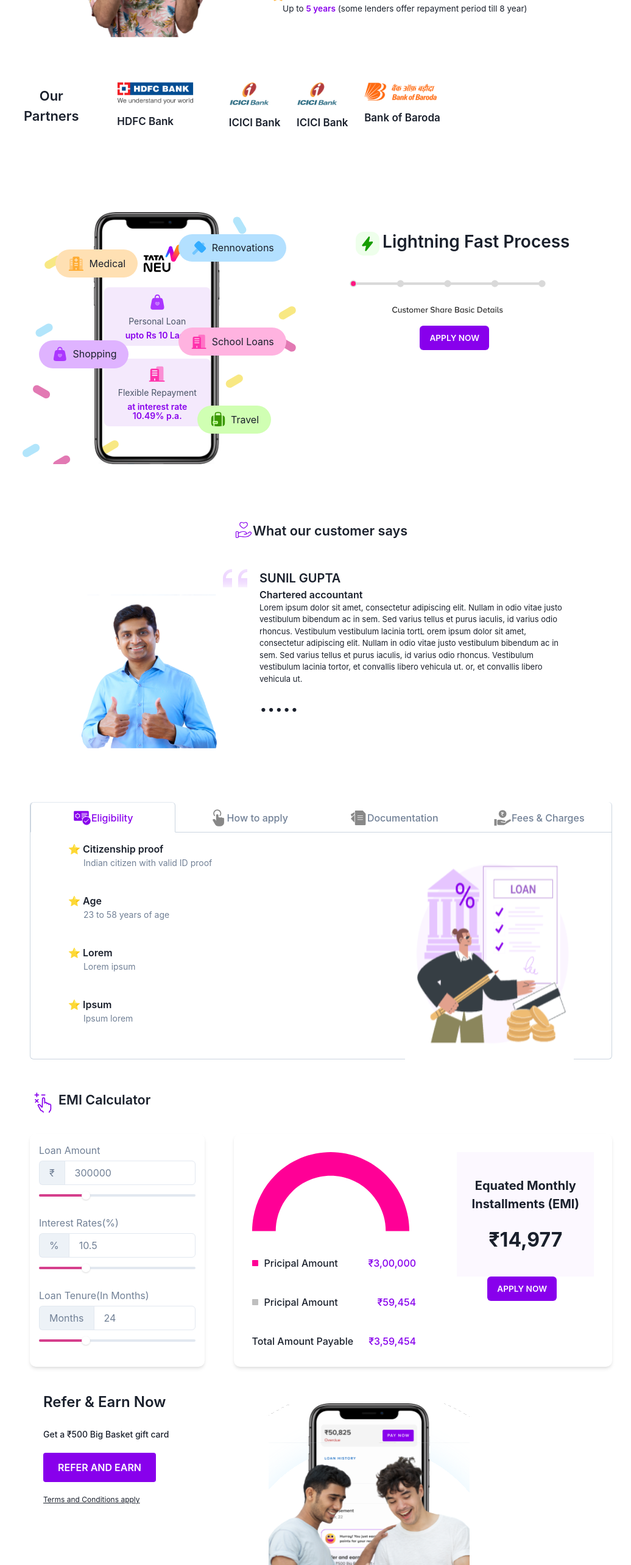
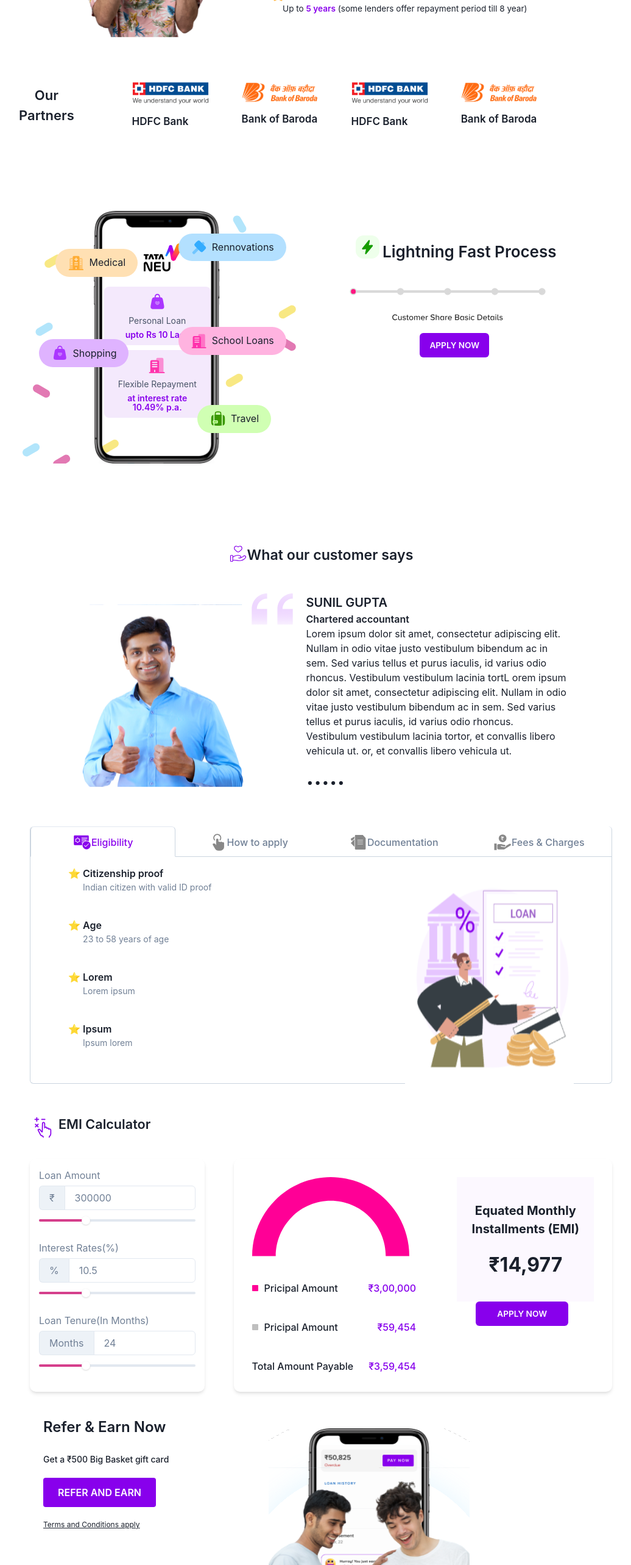
Before and after one commit to chandrakalaM08/figma_assignment, a React (Create React App) app: page / in a window 1280 px wide. Shown: the part 800-3366 px from the top of the page at 61% size, without its empty margins (113-1149 px from the left). Built offline with nearby package versions, Linux system fonts and the light colour scheme.

Commit message:
worked on small screen responsiveness

```diff
--- a/src/components/EMICalculator.jsx
+++ b/src/components/EMICalculator.jsx
@@ -58,8 +58,9 @@ const EMICalculator = () => {
                         </Slider>
                     </Box>
                 </Box>
-                <Flex w={{ base: "100%", md: "65%" }} shadow={'md'} p={'30px'} justifyContent={'space-between'} borderRadius={'10px'}>
-                    <Box w={'48%'} fontWeight={'500'}>
+                <Flex w={{ base: "100%", md: "65%" }}
+                    flexDirection={{ base: "column", lg: "row" }} shadow={'md'} p={'30px'} justifyContent={'space-between'} borderRadius={'10px'}>
+                    <Box w={{ base: "100%", lg: '48%' }} fontWeight={'500'}>
                         <Image src={ellipse} />
                         <Flex mt={'40px'} justifyContent={'space-between'}>
                             <Flex gap={'10px'} alignItems={'center'}>
@@ -80,17 +81,17 @@ const EMICalculator = () => {
                             <Text color={'#8800EC'} fontWeight={'500'}>₹3,59,454</Text>
                         </Flex>
                     </Box>
-                    <Box w={'40%'} position={'relative'}>
+                    <Flex w={{ base: "100%", lg: '40%' }} position={'relative'} flexDirection={"column"}  >
                         <Box bg={'#FCF8FF'} p={'40px 20px'} textAlign={'center'}>
                             <Text fontWeight={'bold'} mb={'25px'} fontSize={'20px'}>Equated Monthly Installments (EMI)</Text>
                             <Heading fontSize={"200%"}>₹14,977</Heading>
                         </Box>
 
                         <Flex justifyContent={"center"} w={"95%"} mb={"20px"}>
-                            <Button color={"white"} background={"var(--1, #8800EC)"} fontSize={"85%"}>APPLY NOW</Button>
+                            <Button color={"white"} background={"var(--1, #8800EC)"} fontSize={"85%"} padding={"0px 35px 0px 35px"}>APPLY NOW</Button>
 
                         </Flex>
-                    </Box>
+                    </Flex>
                 </Flex>
             </Flex>
         </div >
--- a/src/components/EligibilitySection.jsx
+++ b/src/components/EligibilitySection.jsx
@@ -54,16 +54,22 @@ const EligibilitySection = () => {
             margin: "40px auto"
         }}>
             <Tabs variant='enclosed'
+                display={{ base: "flex", lg: "block" }}
+                width={{ base: "120%", lg: "100%" }}
+                justifyContent={{ base: "flex-start" }}
                 borderLeft={"1px solid #CBD5E0"}
                 borderRight={"1px solid #CBD5E0"}
                 borderBottom={"1px solid #CBD5E0"}
                 borderRadius={"6px"}>
-                <TabList display={"flex"}
-                    alignItems={"center"}
+                <TabList display={{ base: "flex" }} flexDirection={{ base: "column", lg: "row" }}
                 >
                     {tabsData.map((tab, index) => {
-                        return <Tab w={"50%"} paddingTop={"10px"}
+                        return <Tab w={{ base: "90%", lg: "60%" }} paddingTop={"10px"}
                             fontWeight={"500"}
+                            textDecoration={{
+                                base: selectedTab === index ? 'underline' : 'none',
+                                lg: "none"
+                            }}
                             color={selectedTab === index ? 'var(--1, #8800EC)' : 'gray.500'} // Change color here
                             onClick={() => setSelectedTab(index)}>
                             <Image w={'30px'} src={tab.img} />
@@ -71,17 +77,17 @@ const EligibilitySection = () => {
                         </Tab>
                     })}
                 </TabList>
-                <TabPanels className='table-panels'>
+                <TabPanels >
                     {tabsData.map((tab) => {
                         return <TabPanel display={"flex"}
                             justifyContent={"space-around"}>
                             <Box w={'50%'} textAlign={'start'}>
                                 {tab?.content?.map(item => {
-                                    return <Box key={item} mb={'40px'} w={{ base: "100%" }}>
-                                        <Flex alignItems={'center'} gap={'7px'}>
+                                    return <Box key={item} mb={'40px'} w={{ base: "180%", lg: "" }}>
+                                        <Flex alignItems={'center'} gap={'8px'}>
                                             <Text fontWeight={'600'}>⭐ {item.heading}</Text>
                                         </Flex>
-                                        <Text ml={'5.4%'} color={'gray.500'} fontSize={"14px"}>{item.text}</Text>
+                                        <Text ml={'2.9%'} color={'gray.500'} fontSize={"14px"}>{item.text}</Text>
                                     </Box>
                                 })}
                             </Box>
--- a/src/components/NotClear.jsx
+++ b/src/components/NotClear.jsx
@@ -3,14 +3,14 @@ import React from 'react'
 import styles from "../stylesheet/NotClear.module.css"
 const NotClear = () => {
     return (
-        <Box className={styles.mainContainer}>
+        <Box className={styles.mainContainer} marginTop={{ base: "20px", lg: "inherit" }}>
             <Text className={styles.text1}>
                 Anything not clear?
             </Text>
             <Box display="flex" width="95%" margin="auto" flexWrap={['wrap', 'nowrap']} alignItems={['flex-start', 'center']}>
                 <Text flex={['0 0 100%', '1']} className={styles.text2} marginBottom={['1em', '0']}>
                     You can see our detailed F&Q sessions if you have more queries. Also, we are always a single call away for all your
-                    <br />special asks...
+                    special asks...
                 </Text>
                 <Button width={['100%', 'auto']} marginTop={['1em', '0']} background="var(--1, #8800EC)" color="white">
                     CONTACT US
--- a/src/components/Partners.jsx
+++ b/src/components/Partners.jsx
@@ -1,28 +1,41 @@
-import { Box, Text, Flex, Image } from '@chakra-ui/react'
+import { Box, Text, Flex, Image, Grid } from '@chakra-ui/react'
 import React from 'react'
 import icici from "../assets/icici.svg"
 import bob from "../assets/bob.svg"
 import hdfc from "../assets/hdfc.svg"
 const Partners = () => {
-    let partners = [{ logo: hdfc, name: "HDFC Bank" },
-    { logo: icici, name: "ICICI Bank" },
-    { logo: icici, name: "ICICI Bank" },
-    { logo: bob, name: "Bank of Baroda" }]
+    let partners = [{ logo: hdfc, name: "HDFC Bank" }, { logo: bob, name: "Bank of Baroda" },
+    { logo: hdfc, name: "HDFC Bank" }, { logo: bob, name: "Bank of Baroda" }
+    ]
 
     return (
         <Flex w={"55%"} justifyContent={"space-around"} padding={"40px 80px 40px 80px"} alignItems={"center"}>
-            <Box w={"150px"} marginRight={"28px"}>
+            <Box w={"150px"} marginRight={"20%"}>
                 <Text fontSize={"22px"} fontWeight={600}>Our Partners</Text>
             </Box>
             <Box>
-                <Flex justifyContent={"space-evenly"} w={{ base: "300%", sm: "250%", md: "220%", lg: "180%" }} >
+                {/* <Flex justifyContent={"space-evenly"} w={{ base: "300%", sm: "250%", md: "220%", lg: "180%" }} >
                     {partners?.map((partner) =>
                         <Box>
                             <Image src={partner.logo} mb={"15px"} w={"80%"} />
                             <Text fontSize={"17px"} fontWeight={600} textAlign={"left"}>{partner.name}</Text>
                         </Box>
                     )}
-                </Flex>
+                </Flex> */}
+                <Grid
+                    templateColumns={{ base: '1fr 1fr', lg: '1fr 1fr 1fr 1fr' }}
+                    gap={"auto"}
+                    w={{ base: '200%', lg: '250%' }}
+                >
+                    {partners?.map((partner, index) => (
+                        <Box key={index} w={{ base: "120%", md: "100%" }}>
+                            <Image src={partner.logo} mb="15px" w="70%" />
+                            <Text fontSize="17px" fontWeight={600} textAlign="left">
+                                {partner.name}
+                            </Text>
+                        </Box>
+                    ))}
+                </Grid>
             </Box>
         </Flex>
     )
--- a/src/components/Process.jsx
+++ b/src/components/Process.jsx
@@ -19,8 +19,8 @@ const Process = () => {
         <div className={styles.mainBox}>
             <Flex minH={'70vh'} className={styles.main} flexDir={{ base: 'column', sm: 'column', md: 'column', lg: 'row', xl: 'row', '2xl': 'row' }}>
                 <Box className={styles.box1} backgroundImage={`url(${confety})`} w={{ base: '100%', sm: '100%', md: '100%', lg: '50%', xl: '50%', '2xl': '50%' }}>
-                    <Box position={'relative'} className={styles.innerbox1}>
-                        <Image src={iphoneX} w={"95%"} />
+                    <Box position={'relative'} className={styles.innerbox1} >
+                        <Image src={iphoneX} w={{ base: "130%", lg: "95%" }} />
                         <Image className={styles.box1Img2} src={logo} />
                         <VStack
                             backgroundColor={"#f4e9fc"}
@@ -30,7 +30,7 @@ const Process = () => {
                             position={"absolute"}
                             top={"30%"}
                             left={"8%"}>
-                            <Image src={shopping} w={"30px"} />
+                            <Image src={shopping} w={{ base: "0", lg: "30px" }} />
                             <Text color={'gray.600'} fontSize={"14px"}>Personal Loan</Text>
                             <Text color={'#8800ec'} fontWeight={'600'} fontSize={"14px"}>upto Rs 10 Lacs</Text>
                         </VStack>
@@ -39,9 +39,9 @@ const Process = () => {
                             padding={"10px 20px"}
                             width={"80%"}
                             position={"absolute"}
-                            bottom={"15%"}
+                            bottom={{ base: "20%", lg: "18%" }}
                             left={"8%"}>
-                            <Image src={building} w={"30px"} />
+                            <Image src={building} w={{ base: "0", lg: "30px" }} />
                             <Text color={'gray.600'} fontSize={"14px"}>Flexible Repayment</Text>
                             <Text color={'#8800ec'} fontWeight={'600'} fontSize={"14px"}>at interest rate 10.49% p.a.</Text>
                         </VStack>
@@ -70,14 +70,13 @@ const Process = () => {
                 <Box className={styles.box2} w={{ base: '100%', sm: '100%', md: '100%', lg: '50%', xl: '50%', '2xl': '50%' }}>
                     <Flex marginLeft={'4%'}>
                         <Image src={lightning} className={styles.box2Img} />
-                        <Text fontSize={'28px'} fontWeight={'600'}>Lightning Fast Process</Text>
+                        <Text fontSize={{ base: "20px", lg: "26px" }} mt={{ base: "20px" }} fontWeight={'600'}>Lightning Fast Process</Text>
                     </Flex>
                     <Box marginTop={'9%'}>
-                        <Image w={"75%"} src={rangeBar} />
+                        <Image w={{ base: "120%", lg: "75%" }} src={rangeBar} />
                     </Box>
-                    <Flex justifyContent={"center"} w={"80%"} mb={"20px"}>
+                    <Flex justifyContent={"center"} w={{ base: "", lg: "80%" }} mb={"20px"}>
                         <Button color={"white"} background={"var(--1, #8800EC)"} fontSize={"85%"}>APPLY NOW</Button>
-
                     </Flex>
 
                 </Box>
--- a/src/components/Testimonial.jsx
+++ b/src/components/Testimonial.jsx
@@ -6,16 +6,19 @@ import comma from "../assets/comma.svg"
 const Testimonial = () => {
     return (
         <Box mb={"4%"}>
-            <Flex justifyContent={"center"} mb={"4%"}>
-                <Image src={handsheart} w={'30px'} h={'30px'} />  <Text fontSize={"135%"} fontWeight={600}>What our customer says</Text>
+            <Flex justifyContent={"center"} mb={{ base: "-20px", lg: "4%" }} marginTop={{ base: "-120px", lg: "60px" }}>
+                <Image src={handsheart} w={'30px'} h={'30px'} />  <Text fontSize={"145%"} fontWeight={600}>What our customer says</Text>
             </Flex>
-            <Flex w={"70%"} margin={'auto'}>
-                <Image src={businessman} w={'30%'} h={'336px'} />
-                <Image src={comma} w={'5%'} h={'5%'} />
-                <Box textAlign={"left"} marginLeft={"20px"} w={"62.5%"}>
+            <Flex w={"70%"} margin={'auto'} flexDirection={{ base: "column", lg: "row" }}>
+                <Box display={{ lg: "flex" }}>
+                    <Image src={businessman} w={{ base: "100%", lg: '80%' }} h={'336px'} />
+                    <Image src={comma} w={'25%'} h={'15%'} />
+                </Box>
+
+                <Box textAlign={"left"} marginLeft={"20px"} w={{ base: "120%", lg: "62.5%" }}>
                     <Text fontSize={"20px"} fontWeight={600}>SUNIL GUPTA</Text>
                     <Text fontSize={"16px"} fontWeight={600}>Chartered accountant</Text>
-                    <Text fontSize={"13px"} fontWeight={400}>Lorem ipsum dolor sit amet, consectetur adipiscing elit. Nullam in odio vitae justo vestibulum bibendum ac in sem. Sed varius tellus et purus iaculis, id varius odio rhoncus. Vestibulum vestibulum lacinia tortL orem ipsum dolor sit amet, consectetur adipiscing elit. Nullam in odio vitae justo vestibulum bibendum ac in sem. Sed varius tellus et purus iaculis, id varius odio rhoncus. Vestibulum vestibulum lacinia tortor, et convallis libero vehicula ut. or, et convallis libero vehicula ut.</Text>
+                    <Text fontSize={"16px"} fontWeight={400}>Lorem ipsum dolor sit amet, consectetur adipiscing elit. Nullam in odio vitae justo vestibulum bibendum ac in sem. Sed varius tellus et purus iaculis, id varius odio rhoncus. Vestibulum vestibulum lacinia tortL orem ipsum dolor sit amet, consectetur adipiscing elit. Nullam in odio vitae justo vestibulum bibendum ac in sem. Sed varius tellus et purus iaculis, id varius odio rhoncus. Vestibulum vestibulum lacinia tortor, et convallis libero vehicula ut. or, et convallis libero vehicula ut.</Text>
                     <Text fontSize={"40px"} fontWeight={600}>.....</Text>
                 </Box>
             </Flex>
--- a/src/stylesheet/Footer.module.css
+++ b/src/stylesheet/Footer.module.css
@@ -5,9 +5,6 @@
     color: #FFF;
 }
 
-.innerContainer1 {
-    padding: 50px 80px 50px 80px;
-}
 
 .logo {
     width: 76px;
```
Also changed, not shown: src/components/Footer.jsx (+6 -6 lines).
